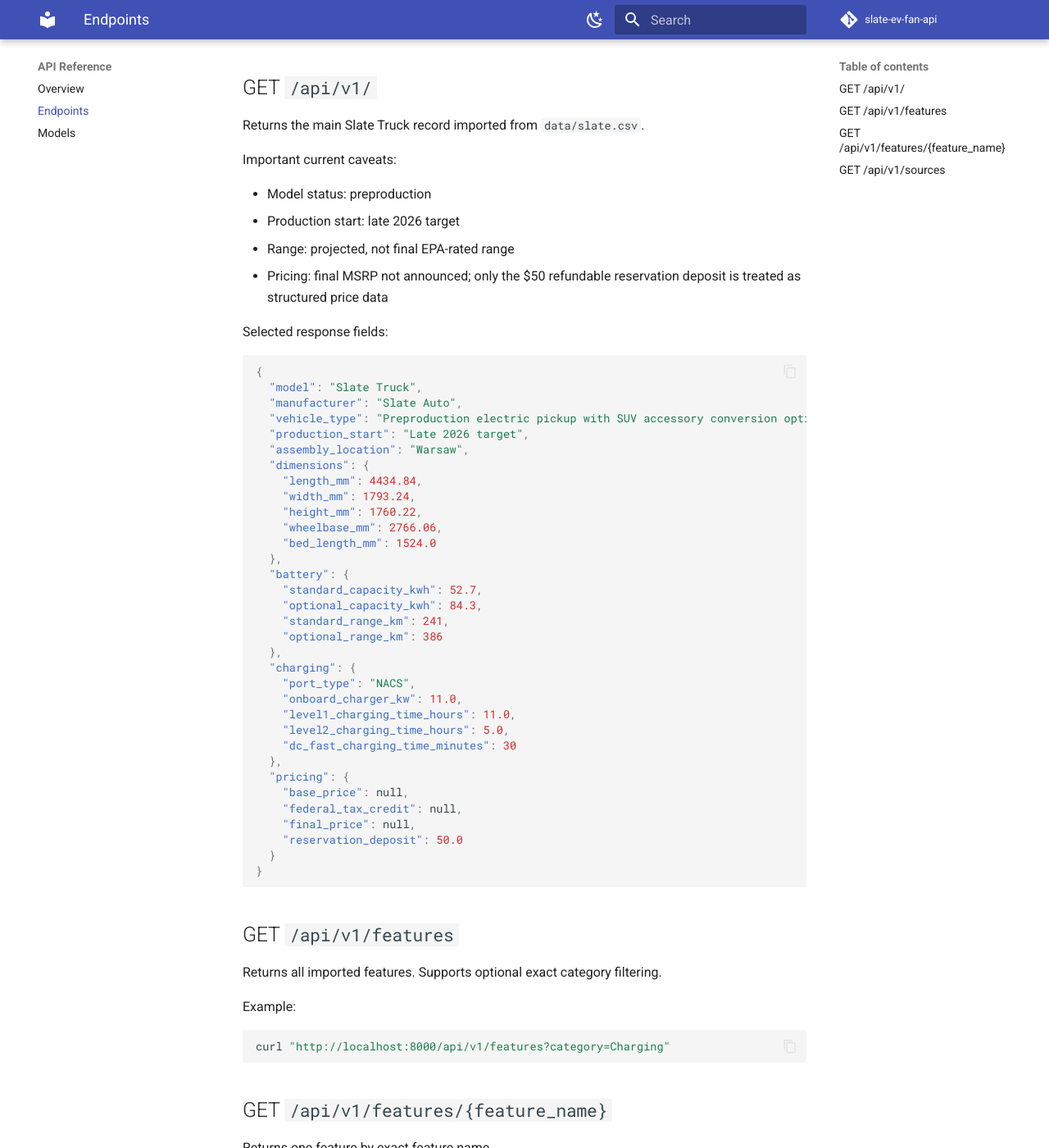
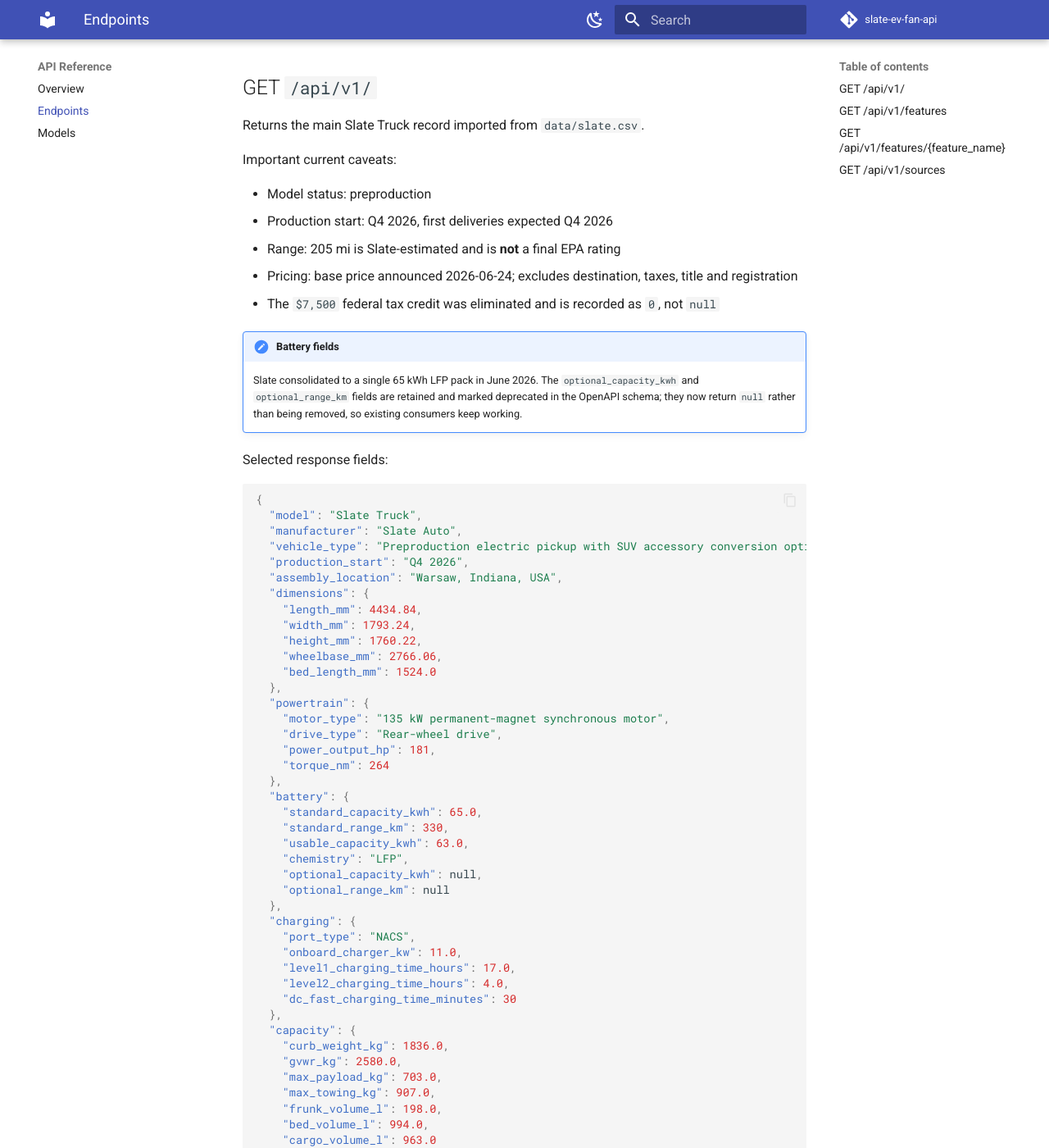
Before and after one commit to jeffgreendesign/slate-ev-fan-api, an MkDocs documentation site: the page built from docs/docs/api/endpoints.md, in a window 1280 px wide and 1400 px high, scrolled down 271 px. Shown: the whole window at 82% size. Built offline with MkDocs 1.6.1 and Material for MkDocs 9.7.7, drawn with Linux system fonts in a browser that asks for light colours; comment, search, counter and statistics services are not loaded; some of the changed text lies outside the part shown.

Commit message:
data: refresh Slate specs to the 2026-06-24 announcement
The dataset was last reviewed 2026-06-08; Slate announced final pricing
and specifications on 2026-06-24. The API was ~6 weeks stale on the
questions it exists to answer, and still reported the base price as a
"known unknown" two months after it went public.

Corrected against Slate's official preorder press release:

  base price      absent  -> $24,950 (SUV $29,950)
  federal credit  absent  -> 0 ($7,500 credit eliminated 2025-09-30)
  battery         52.7 kWh + 84.3 kWh optional -> single 65 kWh LFP
                             pack, 63 kWh usable
  range           150 mi / 240 mi optional -> 205 mi (Slate-estimated)
  power           201 hp / 150 kW -> 181 hp / 135 kW
  payload         1,433 lb -> 1,550 lb
  towing          1,000 lb -> 2,000 lb
  curb weight     3,602 lb -> 4,048 lb
  bed volume      37.0 cu ft -> 35.1 cu ft
  L1 / L2 charge  11 h / 5 h -> 17 h / 4 h
  production      "Late 2026 target" -> Q4 2026

The optional battery pack no longer exists, but the fields are kept and
return null rather than being removed, so no consumer breaks. Adds
Pricing.preorder_deposit ($300, $250 for existing reservation holders)
and Capacity.gvwr_kg (5,689 lb), both newly official.

slate_sources.json drops the four resolved known_unknowns and records
them under a new recently_resolved block with resolution dates, so
consumers can see what changed and when. Remaining unknowns are narrowed
rather than deleted: EPA certification, GAWR, crash ratings and
accessory pricing are all still outstanding.

test_sources_endpoint.py asserted on "Final MSRP/base price" being a
known unknown and would have broken; it now asserts on the still-unknown
EPA rating, plus a new test covering recently_resolved.

Import verified end-to-end: 49 of 49 CSV rows imported, 0 skipped.
Gates green: 7 passed, security scan exit 0.

Co-Authored-By: Claude Opus 5 <noreply@anthropic.com>
Claude-Session: https://claude.ai/code/session_017ndAmxnakwzrCxoBw4N6uo

````diff
--- a/docs/docs/api/endpoints.md
+++ b/docs/docs/api/endpoints.md
@@ -11,9 +11,16 @@ Returns the main Slate Truck record imported from `data/slate.csv`.
 Important current caveats:
 
 - Model status: preproduction
-- Production start: late 2026 target
-- Range: projected, not final EPA-rated range
-- Pricing: final MSRP not announced; only the $50 refundable reservation deposit is treated as structured price data
+- Production start: Q4 2026, first deliveries expected Q4 2026
+- Range: 205 mi is Slate-estimated and is **not** a final EPA rating
+- Pricing: base price announced 2026-06-24; excludes destination, taxes, title and registration
+- The `$7,500` federal tax credit was eliminated and is recorded as `0`, not `null`
+
+!!! note "Battery fields"
+    Slate consolidated to a single 65 kWh LFP pack in June 2026. The
+    `optional_capacity_kwh` and `optional_range_km` fields are retained and
+    marked deprecated in the OpenAPI schema; they now return `null` rather
+    than being removed, so existing consumers keep working.
 
 Selected response fields:
 
@@ -22,8 +29,8 @@ Selected response fields:
   "model": "Slate Truck",
   "manufacturer": "Slate Auto",
   "vehicle_type": "Preproduction electric pickup with SUV accessory conversion option",
-  "production_start": "Late 2026 target",
-  "assembly_location": "Warsaw",
+  "production_start": "Q4 2026",
+  "assembly_location": "Warsaw, Indiana, USA",
   "dimensions": {
     "length_mm": 4434.84,
     "width_mm": 1793.24,
@@ -31,24 +38,42 @@ Selected response fields:
     "wheelbase_mm": 2766.06,
     "bed_length_mm": 1524.0
   },
+  "powertrain": {
+    "motor_type": "135 kW permanent-magnet synchronous motor",
+    "drive_type": "Rear-wheel drive",
+    "power_output_hp": 181,
+    "torque_nm": 264
+  },
   "battery": {
-    "standard_capacity_kwh": 52.7,
-    "optional_capacity_kwh": 84.3,
-    "standard_range_km": 241,
-    "optional_range_km": 386
+    "standard_capacity_kwh": 65.0,
+    "standard_range_km": 330,
+    "usable_capacity_kwh": 63.0,
+    "chemistry": "LFP",
+    "optional_capacity_kwh": null,
+    "optional_range_km": null
   },
   "charging": {
     "port_type": "NACS",
     "onboard_charger_kw": 11.0,
-    "level1_charging_time_hours": 11.0,
-    "level2_charging_time_hours": 5.0,
+    "level1_charging_time_hours": 17.0,
+    "level2_charging_time_hours": 4.0,
     "dc_fast_charging_time_minutes": 30
   },
+  "capacity": {
+    "curb_weight_kg": 1836.0,
+    "gvwr_kg": 2580.0,
+    "max_payload_kg": 703.0,
+    "max_towing_kg": 907.0,
+    "frunk_volume_l": 198.0,
+    "bed_volume_l": 994.0,
+    "cargo_volume_l": 963.0
+  },
   "pricing": {
-    "base_price": null,
-    "federal_tax_credit": null,
-    "final_price": null,
-    "reservation_deposit": 50.0
+    "base_price": 24950.0,
+    "federal_tax_credit": 0.0,
+    "final_price": 24950.0,
+    "reservation_deposit": 50.0,
+    "preorder_deposit": 300.0
   }
 }
 ```
````
Also changed, not shown: other parts of docs/docs/api/endpoints.md (+1 -0 lines), 6 other files.
